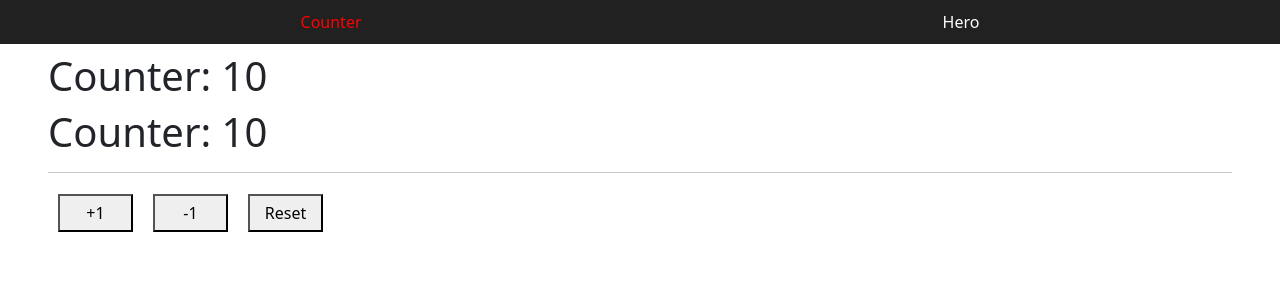
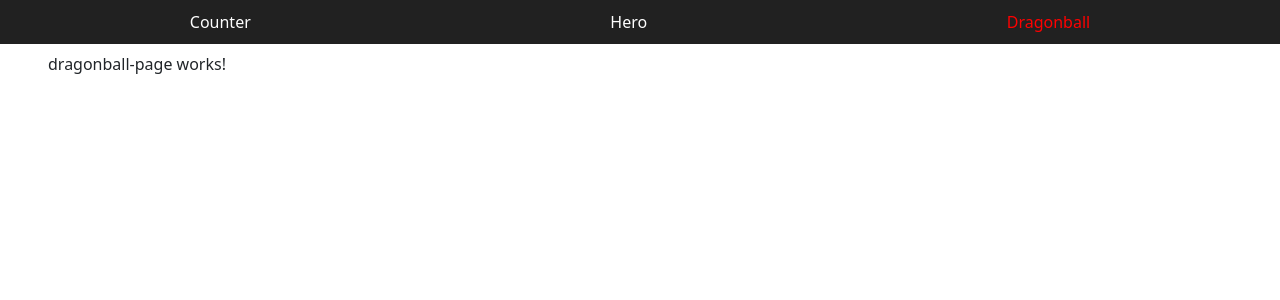
Before and after one commit to Piers18/bases, an Angular app: page /dragonball in a window 1280 px wide. Before the commit this address led to /. Shown: the top 300 px of the page. Built offline with nearby package versions, Linux system fonts and the light colour scheme.

Commit message:
feat: Add Dragonball page with routing and a navigation link.

```diff
--- a/src/app/components/shared/navbar/navbar.component.html
+++ b/src/app/components/shared/navbar/navbar.component.html
@@ -20,4 +20,5 @@
 <nav>
     <a routerLink="/" routerLinkActive="active" [routerLinkActiveOptions]="{exact: true}">Counter</a>
     <a [routerLink]="['/hero']" [routerLinkActive]="['active']">Hero</a>
+    <a [routerLink]="['/dragonball']" [routerLinkActive]="['active']">Dragonball</a>
 </nav>
--- /dev/null
+++ b/src/app/pages/dragonball/dragonball-page.component.html
@@ -0,0 +1 @@
+<p>dragonball-page works!</p>
```
Also changed, not shown: src/app/app.routes.ts (+6 -1 lines), src/app/pages/dragonball/dragonball-page.component.ts (added, +11 -0 lines), src/app/pages/dragonball/dragonball-page.component.css (added).
